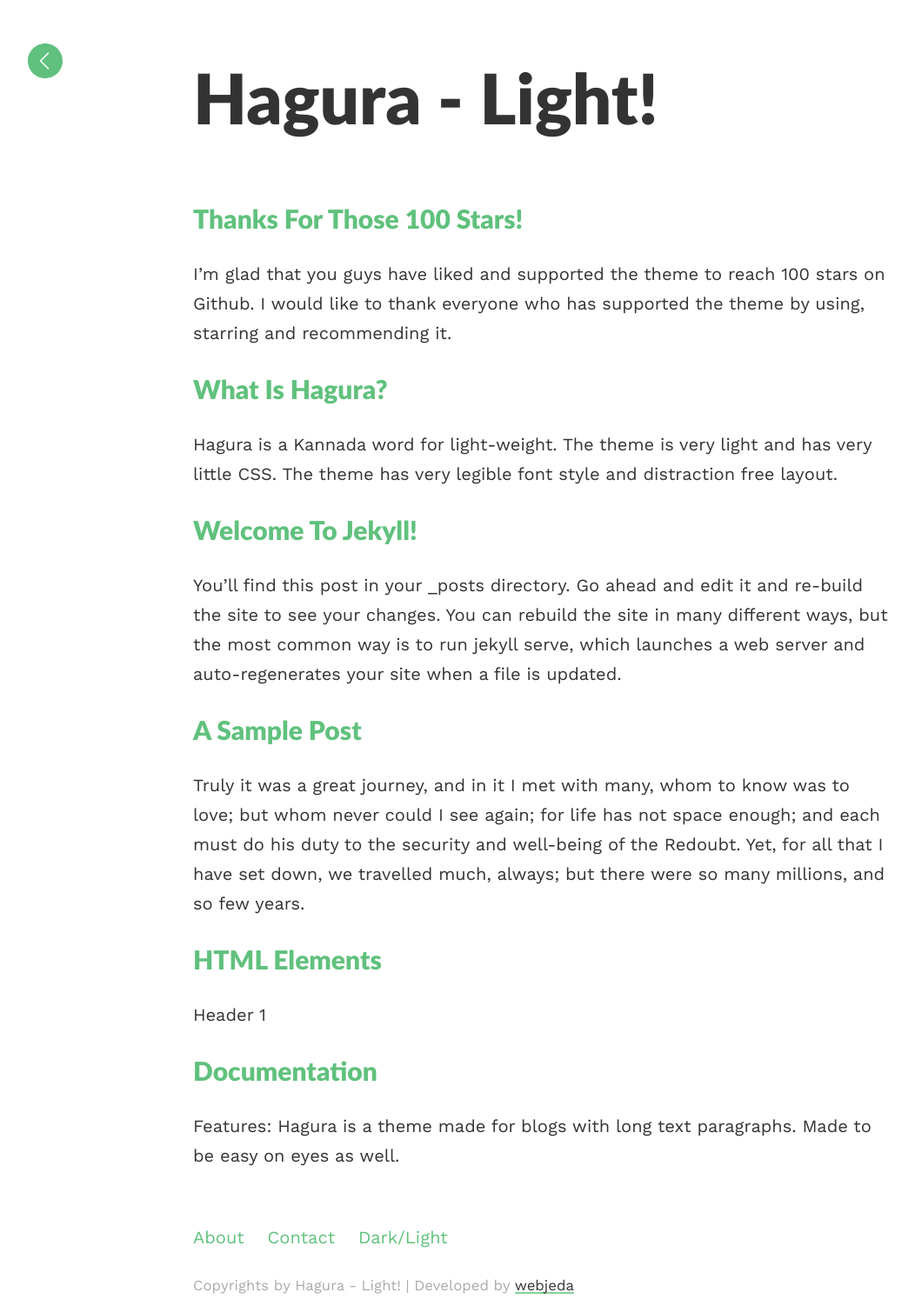
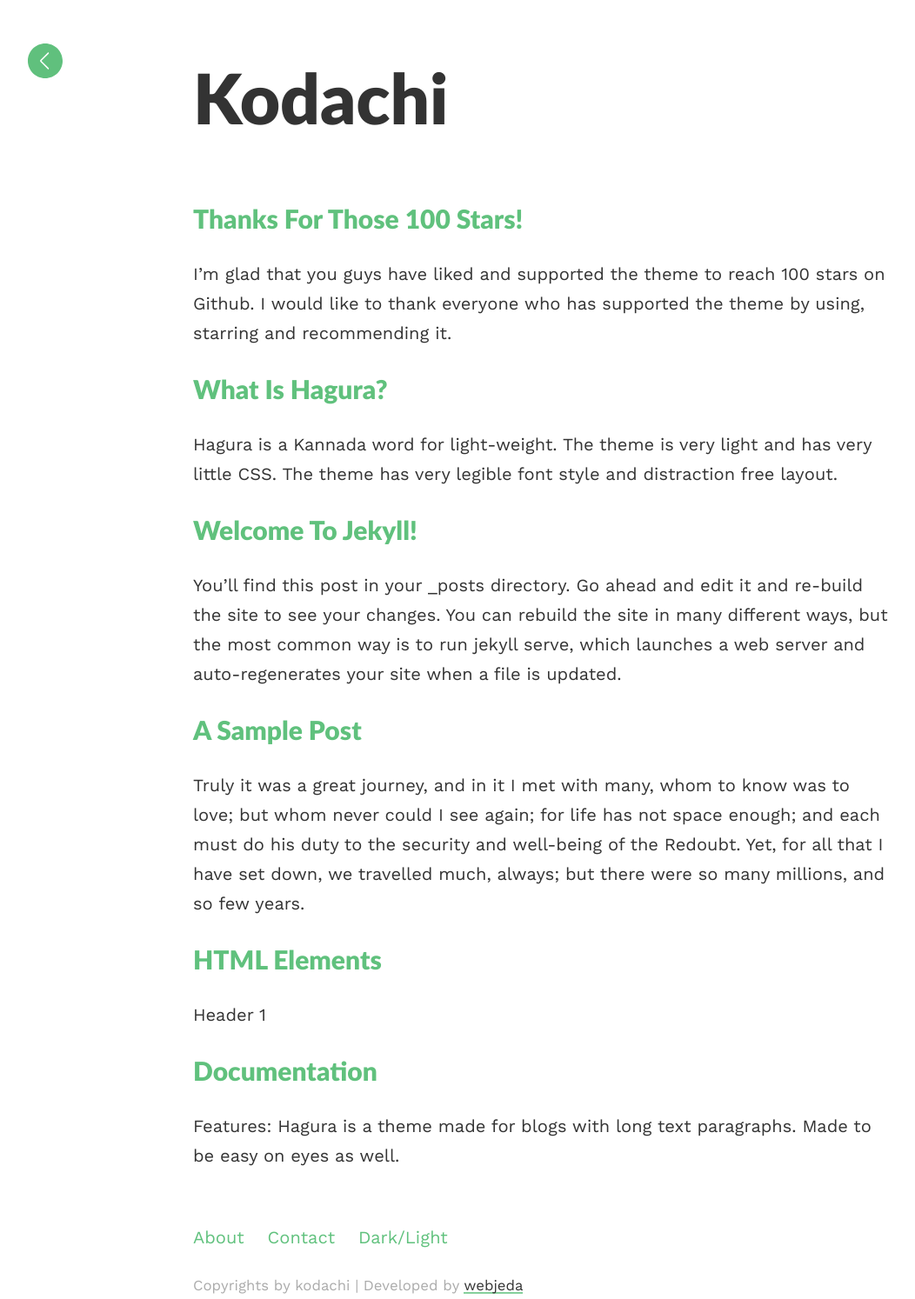
Before and after one commit to evgeniyantipin/evgeniyantipin.github.io, a Jekyll site: the page built from index.html, in a window 1280 px wide. Shown: the whole page at 87% size, without its empty margins (18-1070 px from the left). Built offline with Jekyll 4.4.1, drawn with Linux system fonts in a browser that asks for light colours.

Commit message:
Update _config.yml

```diff
--- a/_config.yml
+++ b/_config.yml
@@ -1,6 +1,6 @@
 ### your site title here
 
-title: Hagura - Light!
+title: kodachi
 #baseurl: /hagura # name of the repository
 email: antipin@broomster.net
 
```
